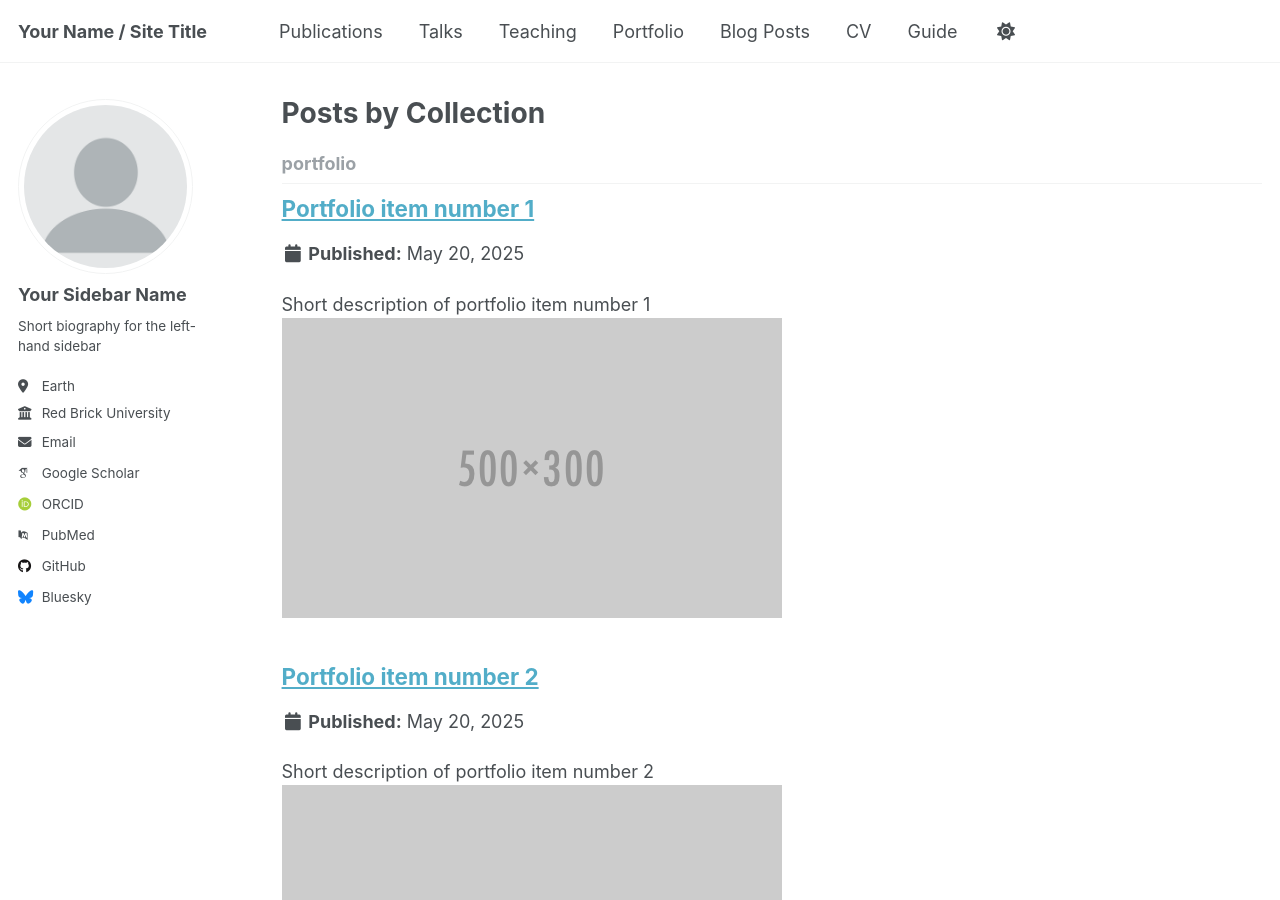
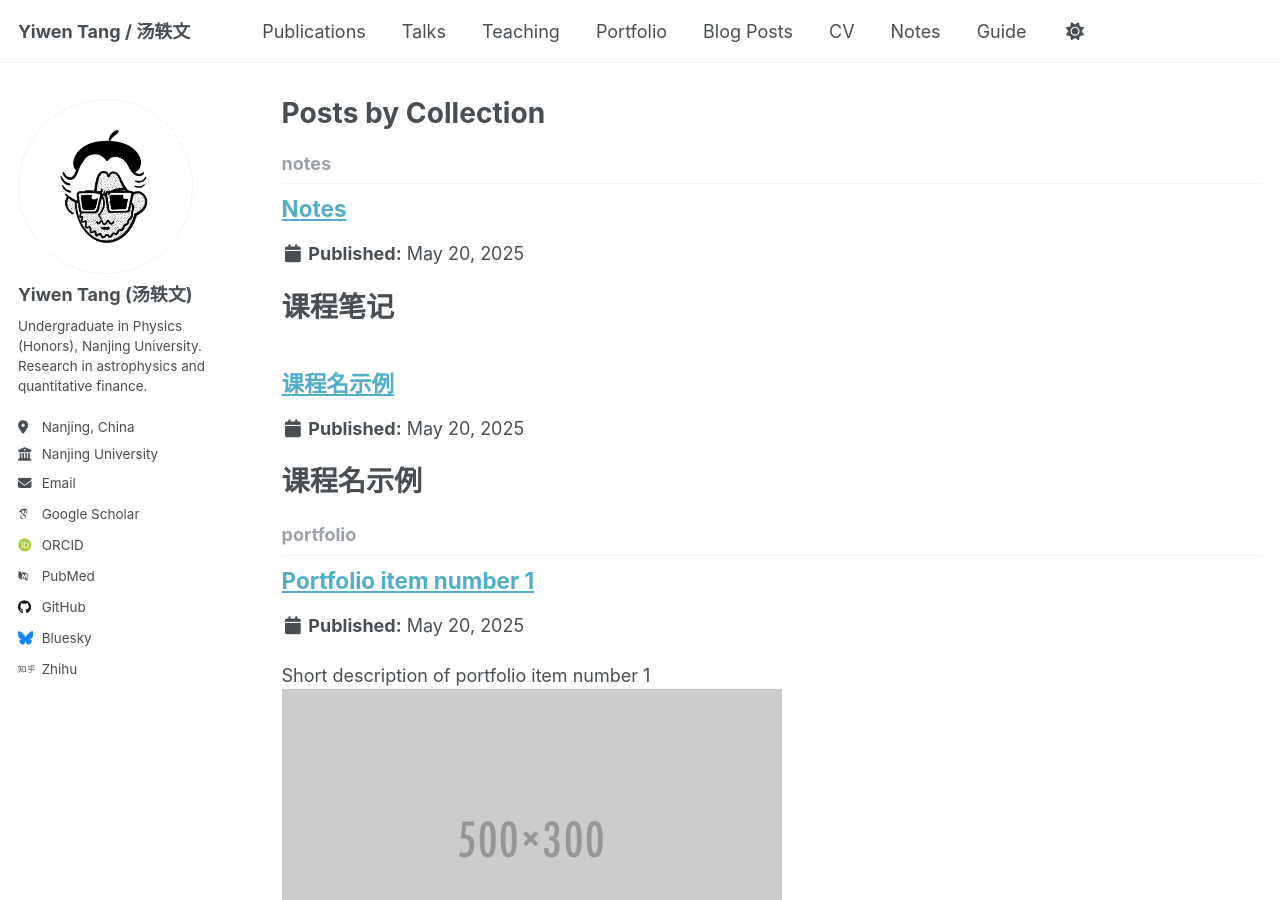
Before and after one commit to Ivan-Tang/Ivan-Tang.github.io, a Jekyll site: the page built from _pages/collection-archive.html, in a window 1280 px wide and 900 px high. Built offline with Jekyll 4.4.1, drawn with Linux system fonts in a browser that asks for light colours; some web fonts are replaced; some of the changed text lies outside the part shown.

Commit message:
Add notes module

```diff
--- a/_config.yml
+++ b/_config.yml
@@ -9,13 +9,13 @@
 # Basic Site Settings
 locale                   : "en-US"
 site_theme               : "default"
-title                    : "Your Name / Site Title"
+title                    : "Yiwen Tang / 汤轶文"
 title_separator          : "-"
-name                     : &name "Your Name"
-description              : &description "personal description"
-url                      : https://academicpages.github.io # the base hostname & protocol for your site e.g. "https://[your GitHub username].github.io" or if you already have some other page hosted on Github then use "https://[your GitHub username].github.io/[Your Repo Name]"
+name                     : &name "Yiwen Tang"
+description              : &description "Undergraduate in Physics @ Nanjing University | Astrophysics & Quantitative Research"
+url                      : https://ivan-tang.github.io # the base hostname & protocol for your site e.g. "https://[your GitHub username].github.io" or if you already have some other page hosted on Github then use "https://[your GitHub username].github.io/[Your Repo Name]"
 baseurl                  : "" # the subpath of your site, e.g. "/blog"
-repository               : "academicpages/academicpages.github.io"
+repository               : "Ivan-Tang/Ivan-Tang.github.io"
 
 # Site Author - The following control what appear as part of the author content on the side bar.
 #               If a field is blank the icon and link will not appear, otherwise it will be shown.
@@ -23,20 +23,20 @@ repository               : "academicpages/academicpages.github.io"
 author:
   # Biographic information
   avatar           : "profile.png"
-  name             : "Your Sidebar Name"
+  name             : "Yiwen Tang (汤轶文)"
   pronouns         : # example: "she/her"
-  bio              : "Short biography for the left-hand sidebar"
-  location         : "Earth"
-  employer         : "Red Brick University"
+  bio              : "Undergraduate in Physics (Honors), Nanjing University. Research in astrophysics and quantitative finance."
+  location         : "Nanjing, China"
+  employer         : "Nanjing University"
   uri              : # URL
-  email            : "none@example.org"
+  email            : "yiwen.tang@smail.nju.edu.cn"
 
   # Academic websites
   academia         : # URL
   arxiv            : # URL - Update with the correct link to your profile
   googlescholar    : "https://scholar.google.com/citations?user=PS_CX0AAAAAJ"
   impactstory      : # URL
-  orcid            : "http://orcid.org/yourorcidurl"
+  orcid            : "https://orcid.org/your-orcid"
   semantic         : # URL
   pubmed           : "https://www.ncbi.nlm.nih.gov/pubmed/?term=john+snow"
   researchgate     : # URL
@@ -46,7 +46,7 @@ author:
   bitbucket        : # Username - Update with your username on the site
   codepen          : # Username
   dribbble         : # Username
-  github           : "academicpages"
+  github           : "Ivan-Tang"
   kaggle           : # Username
   stackoverflow    : # User number or user number and name (i.e., use "1" or "1/jeff-atwood")
 
@@ -74,7 +74,7 @@ author:
   wikipedia        : # Username
   xing             : # Username
   youtube          : # Username
-  zhihu            : # Username
+  zhihu            : "ivantang-89"
 
 # Publication Category - The following the list of publication categories and their headings
 publication_category:
@@ -226,6 +226,9 @@ collections:
   talks:
     output: true
     permalink: /:collection/:path/
+  notes:
+    output: true
+    permalink: /:collection/:path/
 
 
 # These settings control how pages and collections are included in the site
--- a/_data/navigation.yml
+++ b/_data/navigation.yml
@@ -29,5 +29,8 @@ main:
   # - title: "CV"
   #   url: /cv-json/
 
+  - title: "Notes"
+    url: /notes/
+
   - title: "Guide"
     url: /markdown/
--- /dev/null
+++ b/_notes/index.md
@@ -0,0 +1,18 @@
+---
+layout: single
+title: "Notes"
+permalink: /notes/
+---
+
+# 课程笔记
+
+欢迎访问我的课程笔记！
+
+{% assign notes_collections = site.notes | sort: 'title' %}
+<ul>
+  {% for note in notes_collections %}
+    <li><a href="{{ note.url }}">{{ note.title }}</a></li>
+  {% endfor %}
+</ul>
+
+> 选择课程进入后可浏览各章节 PDF。
--- /dev/null
+++ b/_notes/lec1/index.md
@@ -0,0 +1,18 @@
+---
+layout: single
+title: "课程名示例"
+permalink: /notes/lec1/
+---
+
+# 课程名示例
+
+本课程笔记：
+
+<ul>
+{% assign pdfs = site.static_files | where_exp: "file", "file.path contains '/_notes/lec1/' and file.extname == '.pdf'" | sort: 'name' %}
+  {% for pdf in pdfs %}
+    <li><a href="{{ pdf.path }}">{{ pdf.name }}</a></li>
+  {% endfor %}
+</ul>
+
+> 请将本文件复制到每门课程目录下，并修改 title。
```
Also changed, not shown: images/profile.png, 8 other files.
